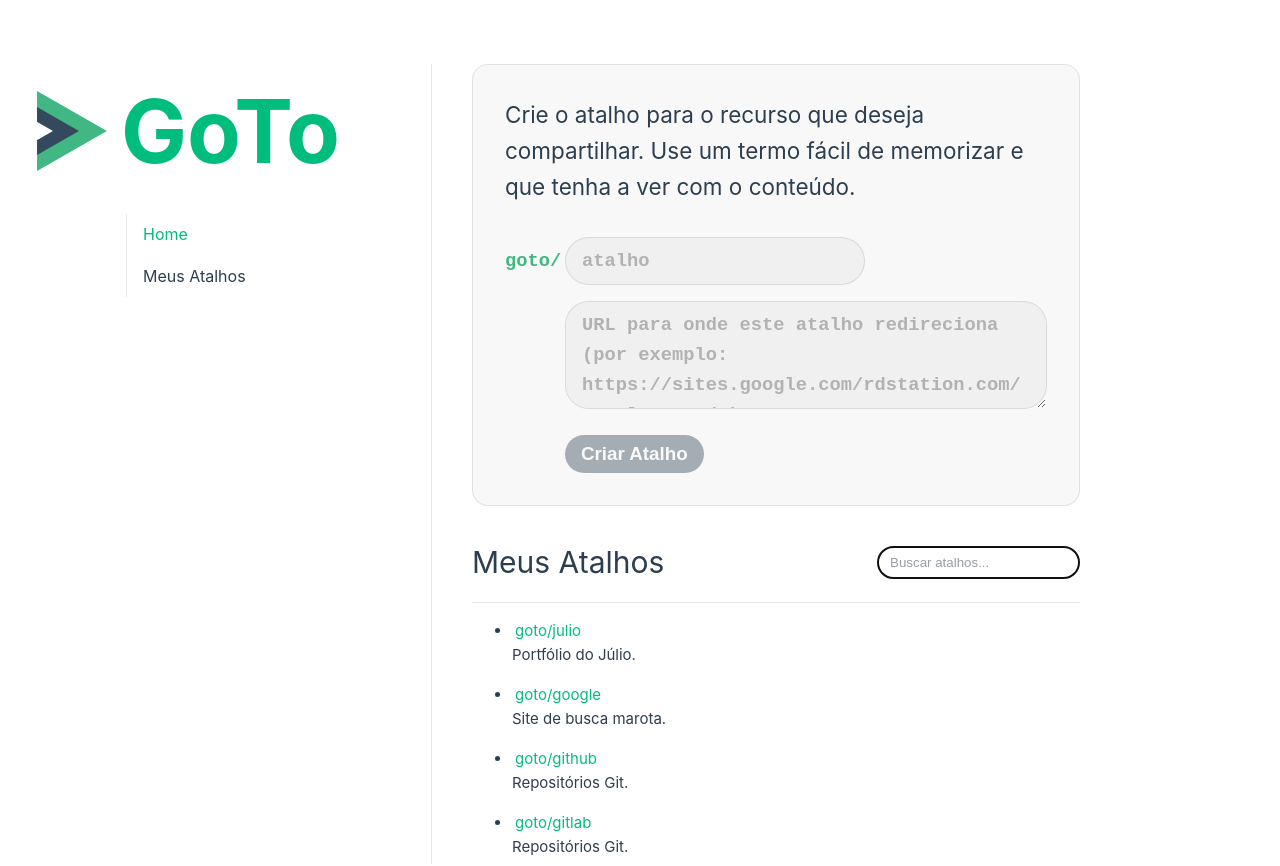
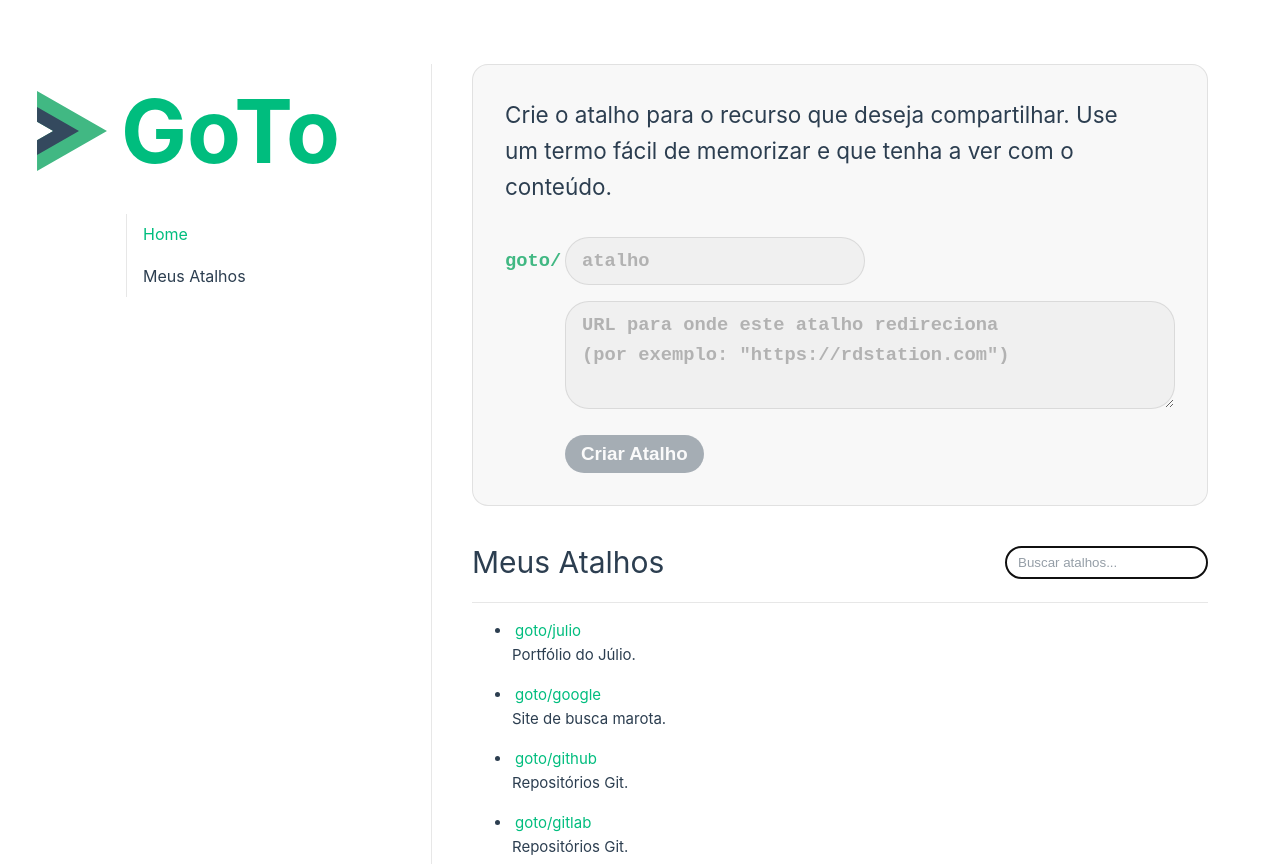
Before and after one commit to juliolmuller/goto, a Vue app: page /mine in a window 1280 px wide. Shown: the top 866 px of the page. Built offline with nearby package versions, Linux system fonts and the light colour scheme.

Commit message:
fix: fix UI overflow

```diff
--- a/src/App.vue
+++ b/src/App.vue
@@ -29,6 +29,7 @@ import logoPath from '~/assets/logo.svg';
 <style scoped lang="scss">
 header {
   max-height: 100vh;
+  margin-bottom: 2rem;
   border-right: 0 solid var(--color-border);
 
   @media (min-width: 1024px) {
--- a/src/assets/main.css
+++ b/src/assets/main.css
@@ -41,7 +41,7 @@ a,
 
   #app {
     display: grid;
-    grid-template-columns: 400px calc(100vw - 12rem - 400px);
+    grid-template-columns: 400px 1fr;
     padding: 4rem 2rem;
   }
 }
--- a/src/views/UserView.vue
+++ b/src/views/UserView.vue
@@ -69,8 +69,8 @@ function handleTextAreaEnter() {
 
       <div class="form-shortcut-href">
         <textarea
-          placeholder="URL para onde este atalho redireciona
-(por exemplo: https://sites.google.com/rdstation.com/total-rewards)"
+          placeholder='URL para onde este atalho redireciona
+(por exemplo: "https://rdstation.com")'
           rows="3"
           v-model="form.href"
           @keydown.enter.prevent="handleTextAreaEnter"
```
